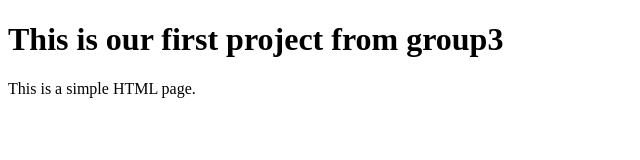
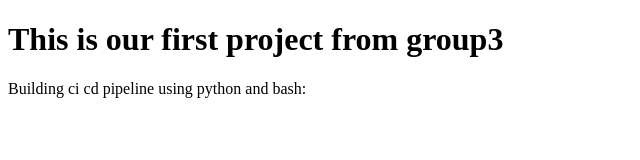
Before and after one commit to karthicknath11205/HeroViredGroup3, a plain HTML site: page index.html in a window 1280 px wide. Shown: the whole page, without its empty margins (0-640 px from the left). Drawn offline with Linux system fonts and the light colour scheme.

Commit message:
second commit

```diff
--- a/index.html
+++ b/index.html
@@ -8,7 +8,7 @@
 <body>
 
     <h1>This is our first project from group3</h1>
-    <p>This is a simple HTML page.</p>
+    <p>Building ci cd pipeline using python and bash:</p>
 
 </body>
 </html>
```
